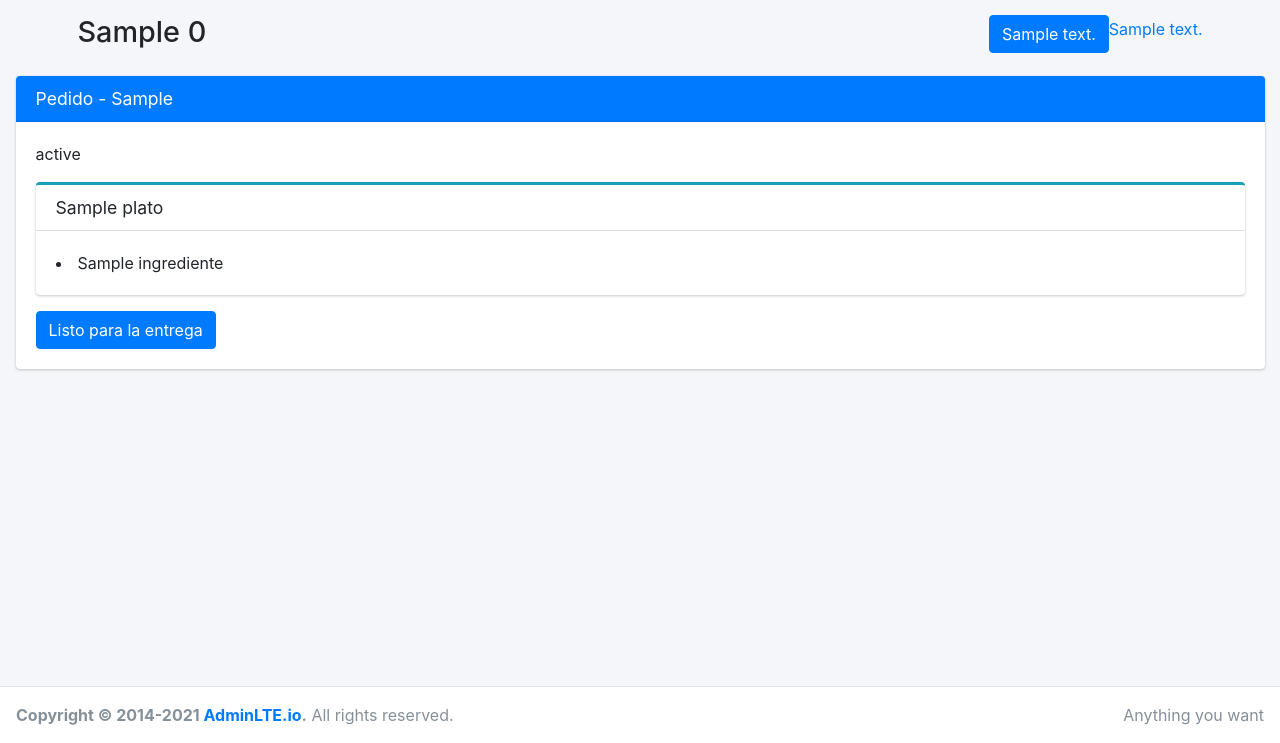
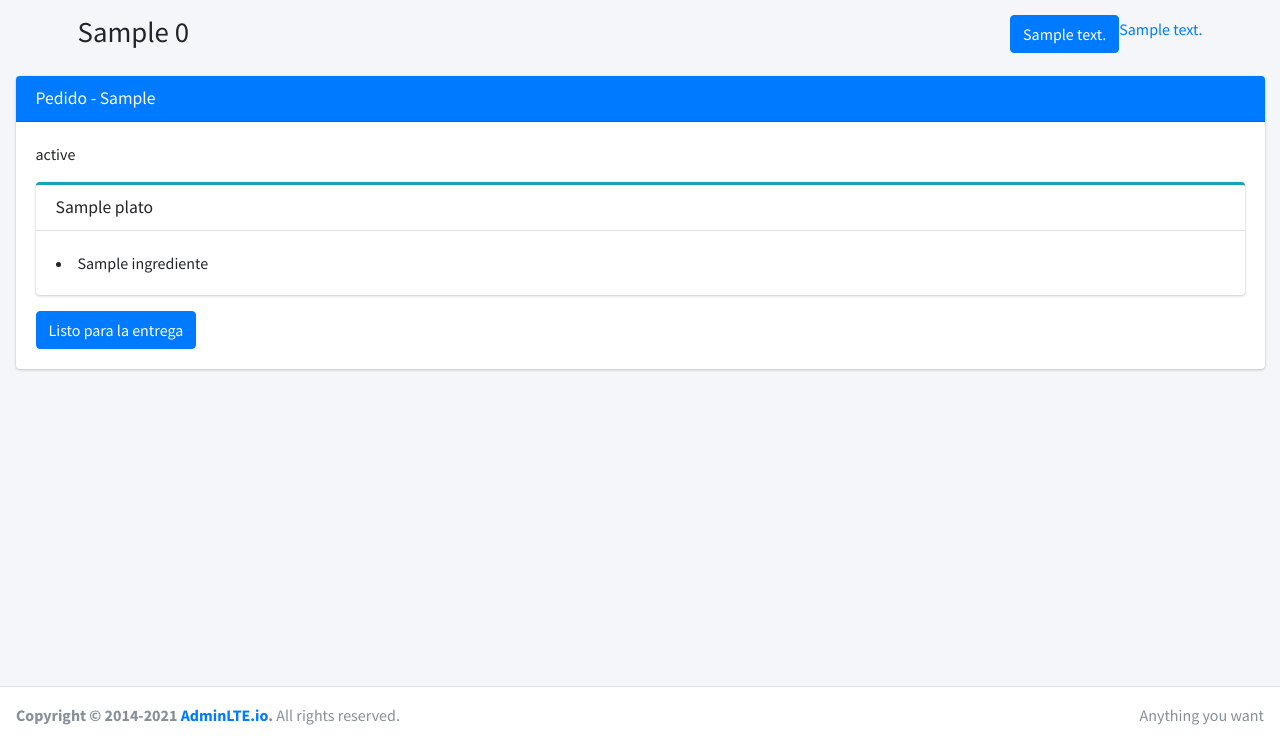
Before and after one commit to TiberiuPaiu/sistemdelivereat, a Django app: template templates/cocina/lista_pedidos.html in a window 1280 px wide. Shown: the part 57-800 px from the top of the page. Run offline with Django 5.2, Linux system fonts and the light colour scheme; the template is opened without the code that fills it: most values are stand-ins (such as "Sample title", 1, 10 or a date in 2020); some libraries are stand-ins or nearby versions.

Commit message:
add link

```diff
--- a/templates/cocina/lista_pedidos.html
+++ b/templates/cocina/lista_pedidos.html
@@ -3,9 +3,14 @@
 {% load custom_filters %}
 
 {% block style %}
+     <link rel="stylesheet"
+          href="https://fonts.googleapis.com/css?family=Source+Sans+Pro:300,400,400i,700&display=fallback">
     <!-- Font Awesome -->
     <link rel="stylesheet" href="{% static 'adminlte/css/all.min.css' %}">
-    <!-- AdminLTE -->
+    <!--  iconas fas -->
+    <link rel="stylesheet" href="https://use.fontawesome.com/releases/v5.7.0/css/all.css"
+          integrity="sha384-lZN37f5QGtY3VHgisS14W3ExzMWZxybE1SJSEsQp9S+oqd12jhcu+A56Ebc1zFSJ" crossorigin="anonymous">
+
     <link rel="stylesheet" href="{% static 'adminlte/css/adminlte.min.css' %}">
 {% endblock %}
 
```
